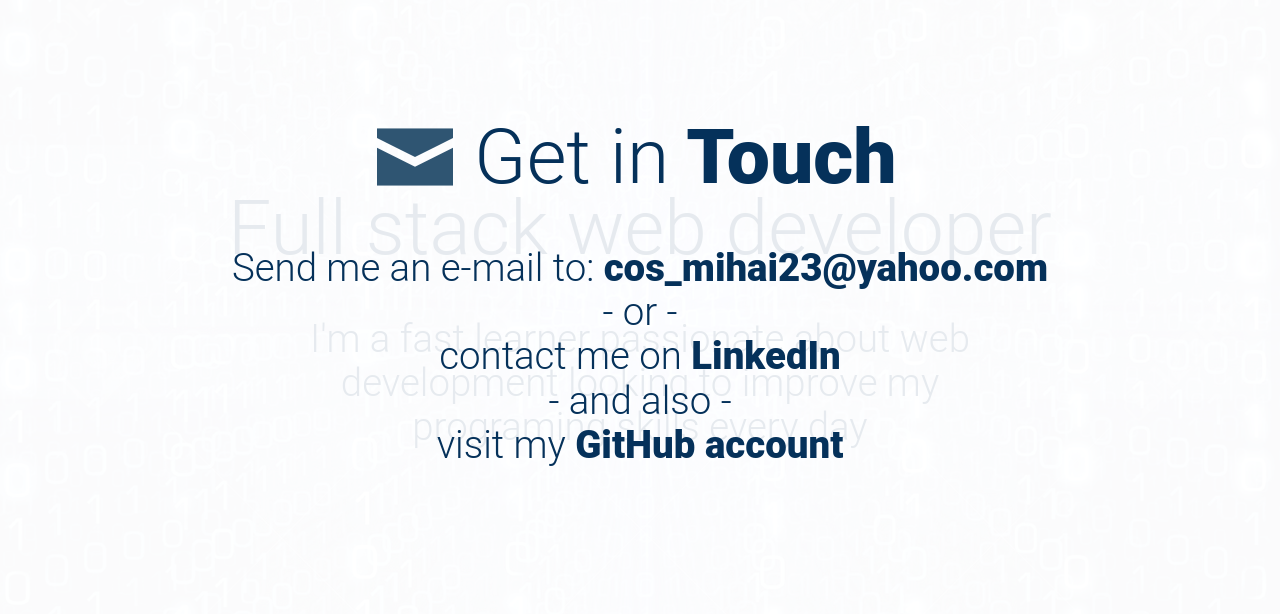
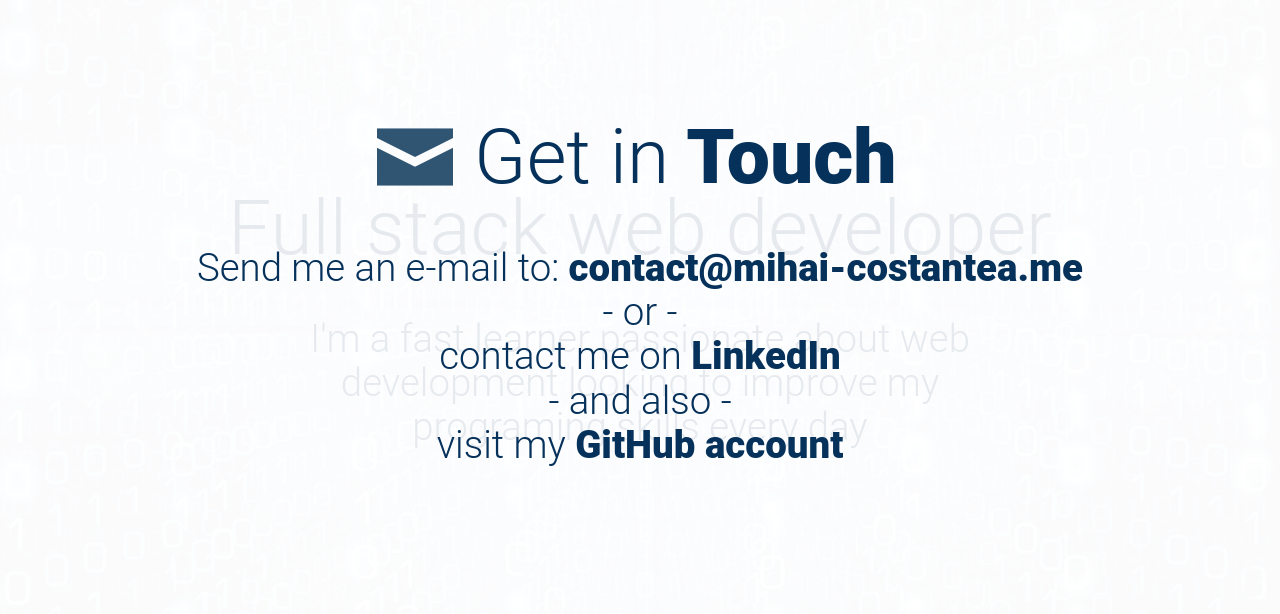
Before and after one commit to cosmihai/my-portofolio, a website: page app/index.html in a window 1280 px wide. Both pictures are taken after a click on the link "Contact Me". Shown: the part 110-724 px from the top of the page. Drawn offline with Linux system fonts and the light colour scheme.

```diff
--- a/app/index.html
+++ b/app/index.html
@@ -166,7 +166,7 @@
     <div class="modal__content">
 
       <h2 class="section-title section-title--no-t-margin"><img class="section-title__icon" src="assets/images/mail.svg" alt="mail">  Get in<strong> Touch</strong></h2>
-      <p class="section-subtitle">Send me an e-mail to: <a href="mailto:cos_mihai23@yahoo.com"><strong>cos_mihai23@yahoo.com</strong></a></p>
+      <p class="section-subtitle">Send me an e-mail to: <a href="mailto:contact@mihai-costantea.me"><strong>contact@mihai-costantea.me</strong></a></p>
       <p class="section-subtitle"> - or - </p>
       <p class="section-subtitle">contact me on <a href="https://www.linkedin.com/in/mihai-costantea-647534162/" target="_blank"><strong>LinkedIn</strong></a></p>
       <p class="section-subtitle"> - and also - </p>
```
